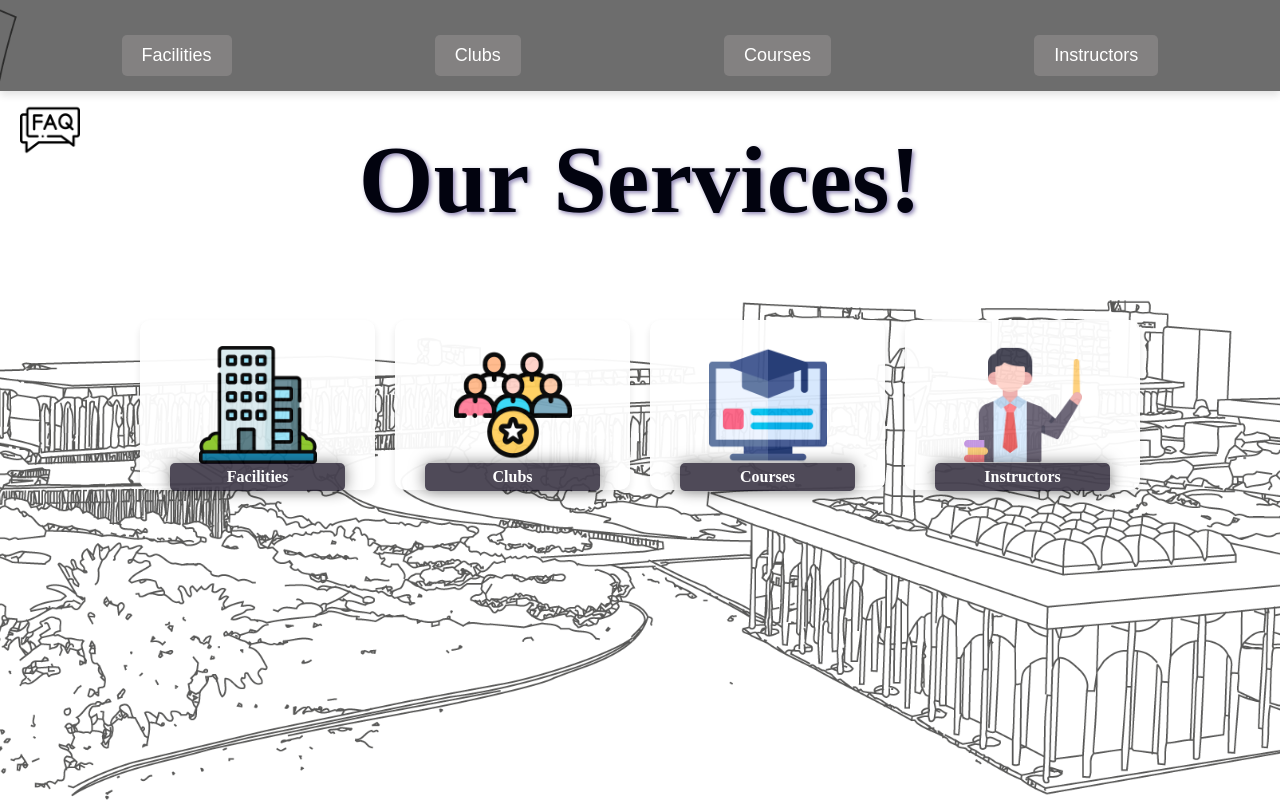
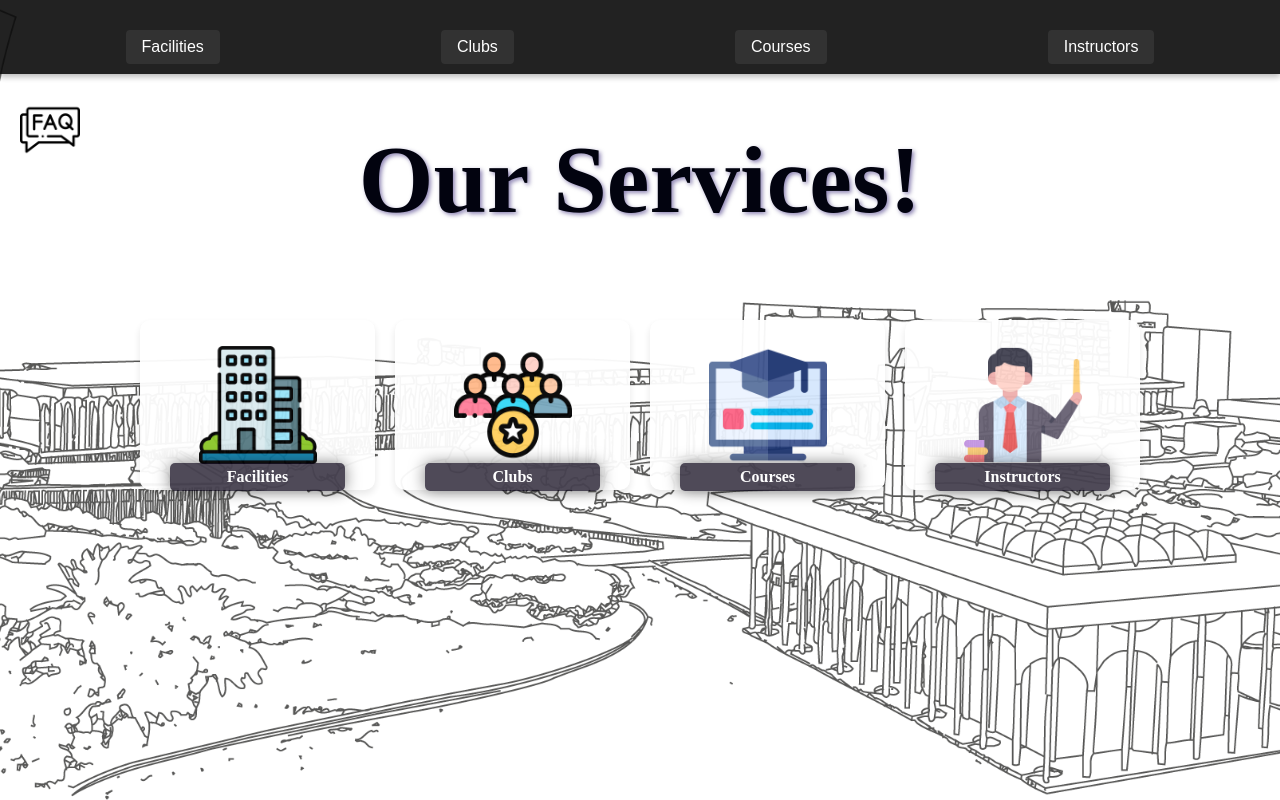
Before and after one commit to AbdullahM424/SWE363, a React (Create React App) app: page / in a window 1280 px wide. Built offline with nearby package versions, Linux system fonts and the light colour scheme.

Commit message:
modified the header

```diff
--- a/src/assets/styles/Header.module.css
+++ b/src/assets/styles/Header.module.css
@@ -1,40 +1,40 @@
 .header {
-  opacity: 0.6;
-  position: fixed; /* Fix the header at the top of the page */
+  opacity: 0.9; /* Increased opacity for a solid look */
+  position: fixed;
   top: 0;
   left: 0;
-  width: 100%; /* Full width of the page */
+  width: 100%;
   display: flex;
-  justify-content: space-around; /* Distribute buttons evenly across the width */
+  justify-content: space-around;
   align-items: center;
-  background-color: #0c0c0c; /* Dark background color for the app bar */
-  padding: 15px 20px; /* Padding inside the header */
-  box-sizing: border-box; /* Include padding in the width calculation */
-  box-shadow: 0 4px 8px rgba(0, 0, 0, 0.2); /* Subtle shadow for elevation */
-  z-index: 1000; /* Ensure the header is on top of other elements */
-  transition: background-color 0.3s ease; /* Smooth background color transition */
+  background-color: #0a0a0a; /* Piano black background */
+  padding: 10px 15px; /* Reduced padding for a slimmer bar */
+  box-sizing: border-box;
+  box-shadow: 0 3px 6px rgba(0, 0, 0, 0.3); /* Slight shadow for subtle elevation */
+  z-index: 1000;
+  transition: background-color 0.3s ease;
 }
 
 .headerButton {
-  background-color: #312d2d; /* Slightly lighter than the header background */
-  color: white;
+  background-color: #1c1c1c; /* Darker button background to blend with header */
+  color: #ffffff;
   border: none;
-  font-size: 18px; /* Moderate font size for elegance */
-  padding: 10px 20px; /* Adjusted padding for button size */
-  border-radius: 5px; /* Subtle rounding of corners */
+  font-size: 16px; /* Slightly smaller font size for a sleek look */
+  padding: 8px 16px; /* Adjusted padding for a more compact button */
+  border-radius: 4px; /* Subtle rounding */
   cursor: pointer;
-  font-family: "Arial";
-  transition: background-color 0.3s, color 0.3s, transform 0.2s; /* Smooth hover effects */
+  font-family: "Arial", sans-serif;
+  transition: background-color 0.3s, color 0.3s, transform 0.2s;
 }
 
 .headerButton:hover {
-  background-color: #555; /* Darker background color on hover */
-  color: #ddd; /* Slightly lighter text color on hover */
-  box-shadow: 0 4px 10px rgba(0, 0, 0, 0.3); /* Elevate on hover */
-  transform: translateY(-2px); /* Slight lift on hover */
+  background-color: #333333; /* Slightly lighter background on hover */
+  color: #e0e0e0; /* Subtle change in text color on hover */
+  box-shadow: 0 3px 8px rgba(0, 0, 0, 0.4); /* Elevate slightly on hover */
+  transform: translateY(-1px); /* Gentle lift on hover */
 }
 
 .headerButton:active {
-  transform: translateY(0); /* Return to normal position on click */
-  box-shadow: 0 2px 5px rgba(0, 0, 0, 0.2); /* Slightly smaller shadow on click */
+  transform: translateY(0); /* Return to position on click */
+  box-shadow: 0 2px 4px rgba(0, 0, 0, 0.2); /* Smaller shadow on click */
 }
```
Also changed, not shown: 1 other file (tests, documents, lock files or other folders).
